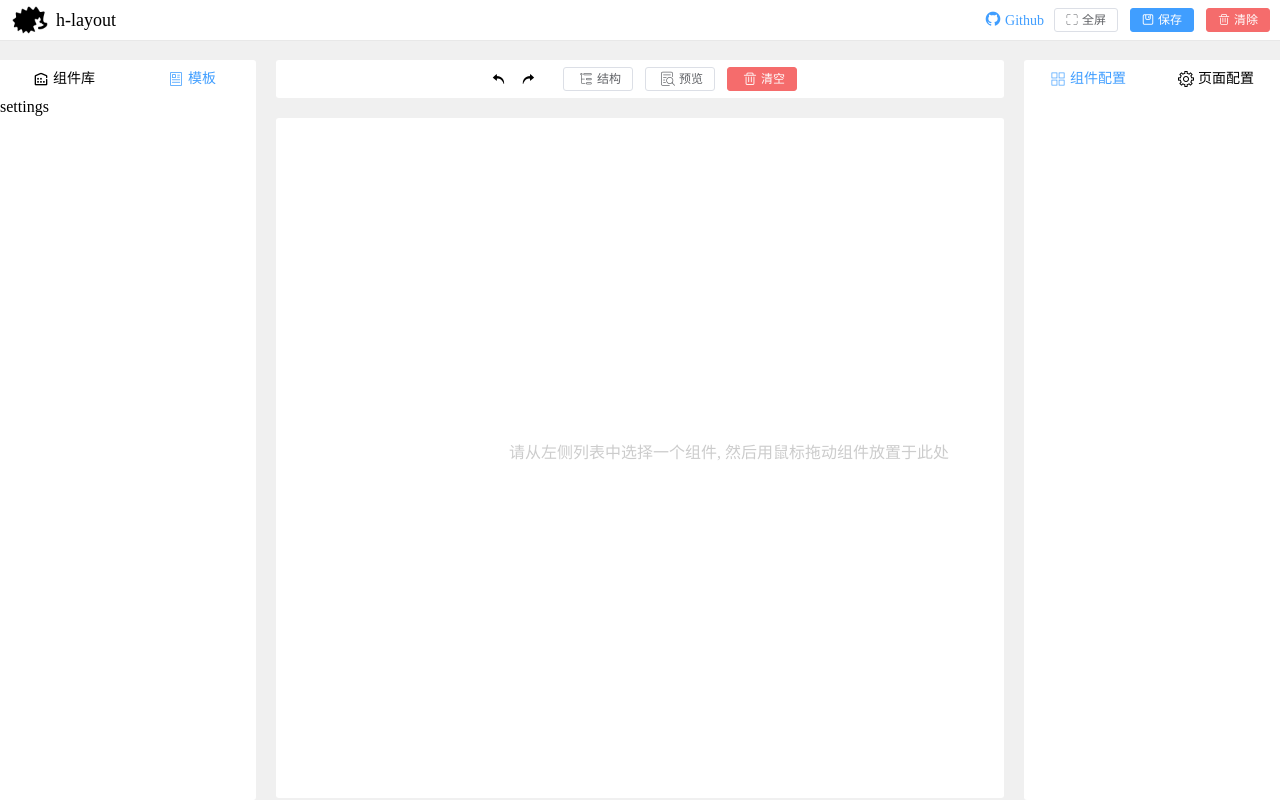
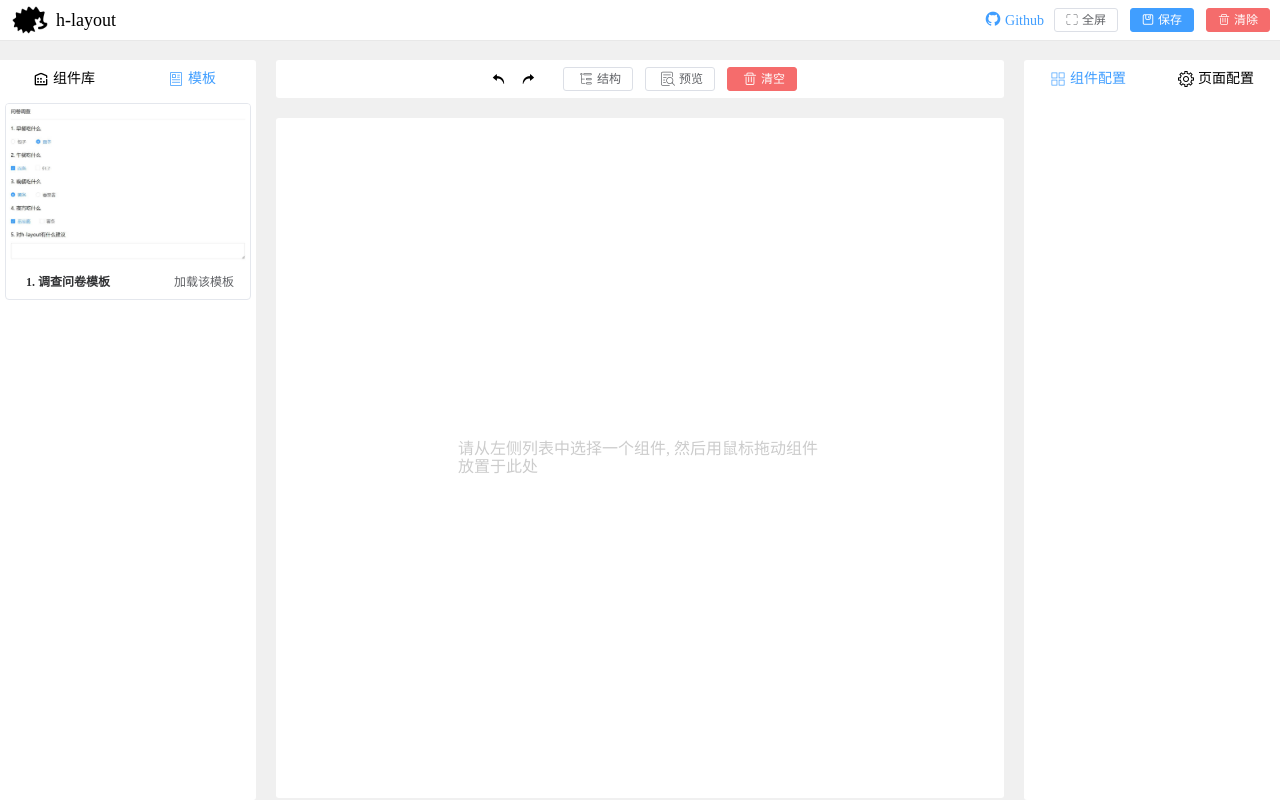
Before and after one commit to illusionnnn/h-layout, a Vue app: page / in a window 1280 px wide. Both pictures are taken after a click on the element "模板". Built offline with nearby package versions, Linux system fonts and the light colour scheme.

Commit message:
[feat]: add tamplate img

```diff
--- a/components.d.ts
+++ b/components.d.ts
@@ -27,6 +27,7 @@ declare module '@vue/runtime-core' {
     ElMain: typeof import('element-plus/es')['ElMain']
     ElOption: typeof import('element-plus/es')['ElOption']
     ElTag: typeof import('element-plus/es')['ElTag']
+    ElTootip: typeof import('element-plus/es')['ElTootip']
     HDraggable: typeof import('./src/components/HDraggable.vue')['default']
     IconsDialog: typeof import('./src/components/IconsDialog.vue')['default']
     InputWidget: typeof import('./src/components/form-widget/InputWidget.vue')['default']
--- a/src/layouts/BaseLayout.vue
+++ b/src/layouts/BaseLayout.vue
@@ -3,7 +3,7 @@
  * @Author: Hedgehog96
  * @Date: 2022-05-07 15:11:38
  * @LastEditors: Hedgehog96
- * @LastEditTime: 2022-08-07 22:14:12
+ * @LastEditTime: 2022-09-15 15:38:55
 -->
 <template>
     <div class="h-base-layout">
@@ -59,6 +59,7 @@
 }
 
 .h-base-layout-l-aside {
+    height: calc(100vh - 60px);
     border-top-right-radius: $base-border-radius;
     border-bottom-right-radius: $base-border-radius;
     background-color: $base-bg-color;
--- a/src/views/l-aside/HLaside.vue
+++ b/src/views/l-aside/HLaside.vue
@@ -3,7 +3,7 @@
  * @Author: Hedgehog96
  * @Date: 2022-05-09 14:22:35
  * @LastEditors: Hedgehog96
- * @LastEditTime: 2022-06-22 14:47:00
+ * @LastEditTime: 2022-09-15 15:41:47
 -->
 <template>
     <div class="h-aside-l">
@@ -63,6 +63,8 @@ const handleTabClick = (tabName: string) => {
 
 <style lang="scss" scoped>
 .h-aside-l {
+    height: 100%;
+
     .h-aside-tabs {
         display: flex;
         justify-content: center;
@@ -88,5 +90,9 @@ const handleTabClick = (tabName: string) => {
             }
         }
     }
+
+    .h-aside-container {
+        height: calc(100% - 50px);
+    }
 }
 </style>
--- a/src/views/l-aside/HSettings.vue
+++ b/src/views/l-aside/HSettings.vue
@@ -3,14 +3,82 @@
  * @Author: Hedgehog96
  * @Date: 2022-05-09 15:38:49
  * @LastEditors: Hedgehog96
- * @LastEditTime: 2022-06-30 14:34:11
+ * @LastEditTime: 2022-09-15 16:32:04
 -->
 <template>
     <div class="h-settings">
-        settings
+        <el-row>
+            <el-col
+                v-for="template in templates"
+                :key="template.id"
+            >
+                <el-card
+                    shadow="never"
+                    :body-style="{ padding: '0px' }"
+                >
+                    <el-tooltip
+                        trigger="hover"
+                        effect="light"
+                        placement="right-start"
+                    >
+                        <template #content>
+                            <img
+                                :src="template.img"
+                                style="width: 50vw;"
+                            >
+                        </template>
+                        <img
+                            class="template-image"
+                            :src="template.img"
+                        >
+                    </el-tooltip>
+                    <div class="template-tips">
+                        <span class="template-text">{{ template.text }}</span>
+                        <el-button
+                            text
+                            size="small"
+                            style="margin-left: auto;"
+                        >
+                            {{ loadText }}
+                        </el-button>
+                    </div>
+                </el-card>
+            </el-col>
+        </el-row>
     </div>
 </template>
 
-<script setup lang="ts"></script>
+<script setup lang="ts">
+import { ElRow, ElCol, ElCard, ElTooltip, ElButton } from "element-plus";
+import questionnaireImg from "@/assets/imgs/questionnaire.jpg";
 
-<style scoped></style>
+const loadText = "加载该模板";
+const templates = [
+    { id: 0, text: "1. 调查问卷模板", img: questionnaireImg },
+];
+</script>
+
+<style lang="scss" scoped>
+    .h-settings {
+        padding: 5px;
+        height: 100%;
+        overflow-y: auto;
+
+        .template-image {
+            width: 100%;
+            display: block;
+        }
+
+        .template-tips {
+            padding: 5px;
+            display: flex;
+            align-items: center;
+        }
+
+        .template-text {
+            padding: 0 15px;
+            font-size: 12px;
+            font-weight: 600;
+        }
+    }
+</style>
--- a/src/views/main/HMain.vue
+++ b/src/views/main/HMain.vue
@@ -3,7 +3,7 @@
  * @Author: Hedgehog96
  * @Date: 2022-05-09 17:24:21
  * @LastEditors: Hedgehog96
- * @LastEditTime: 2022-09-15 14:26:26
+ * @LastEditTime: 2022-09-15 14:56:19
 -->
 <template>
     <div class="h-main">
@@ -108,8 +108,9 @@ EVENT_BUS.on("delete", handleDeleteComponent);
 
     .h-main-tip {
         position: absolute;
-        top: 48%;
-        left: 32%;
+        top: 50%;
+        left: 50%;
+        transform: translate(-50%, -50%);
         color: #ccc;
     }
 
```
Also changed, not shown: src/assets/imgs/questionnaire.jpg (added). Lines whose indentation alone changed are shown as unchanged.
